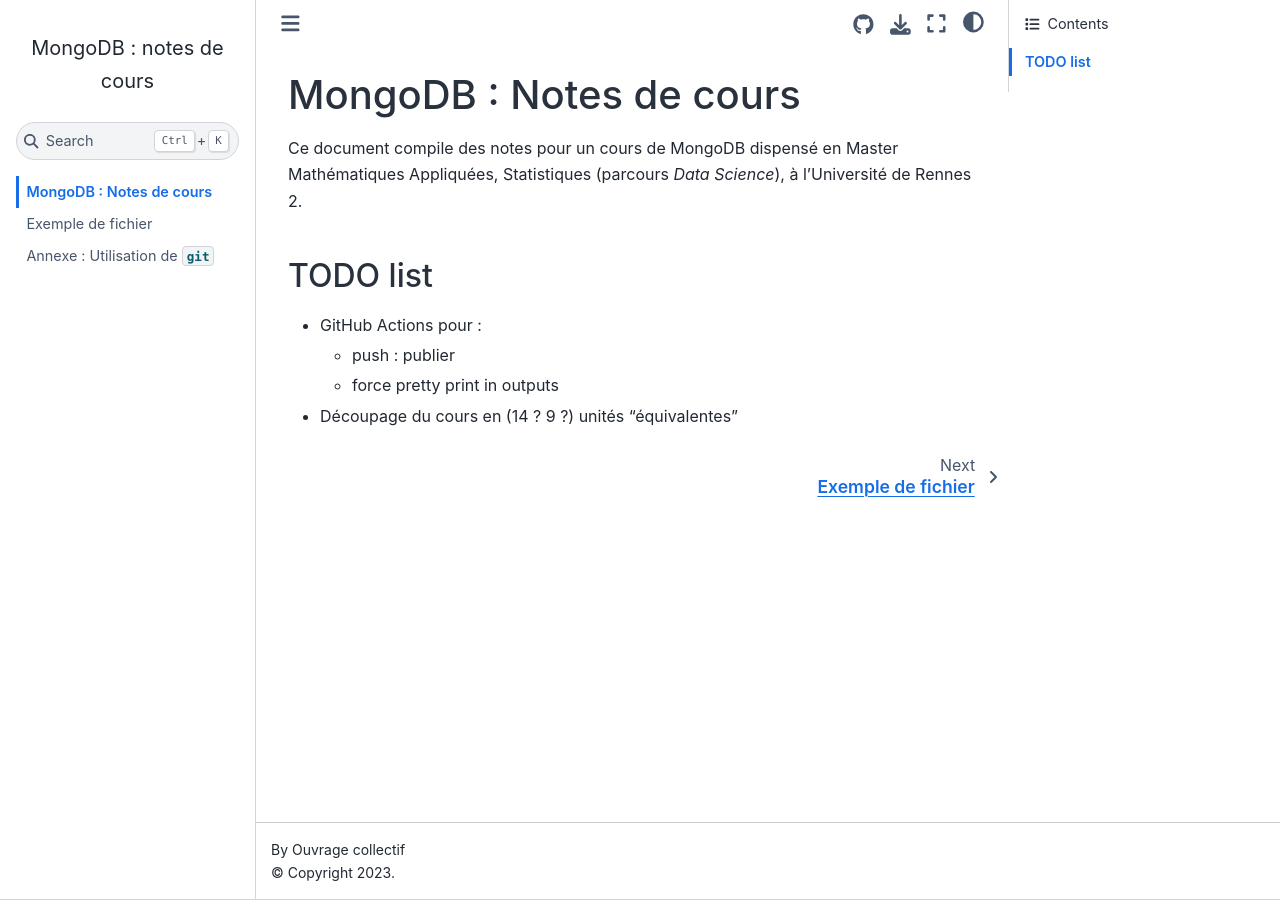
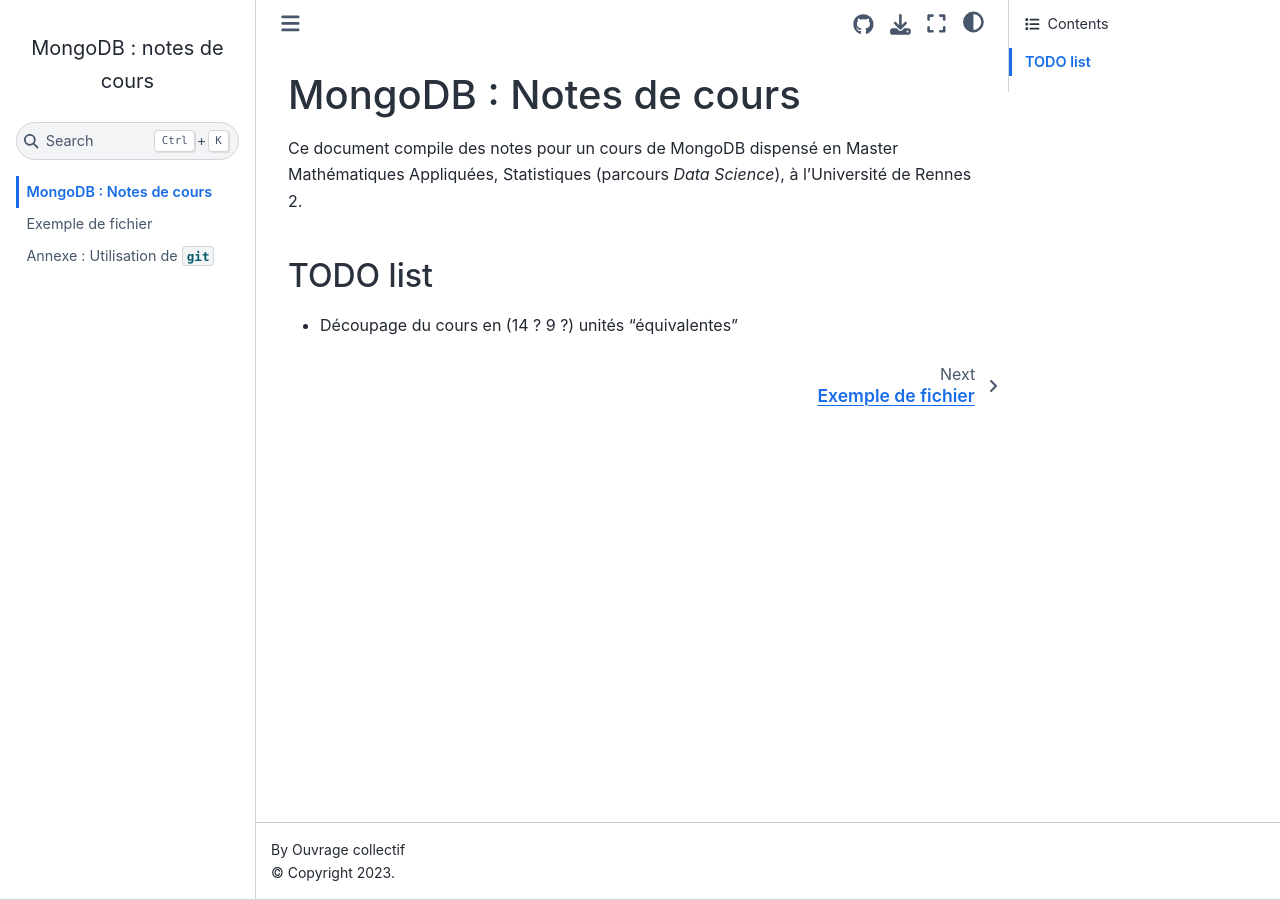
Before and after one commit to rtavenar/mongo_book, a Jupyter Book: the page built from content/intro.md, in a window 1280 px wide. Built offline with Jupyter Book 1.0.4 settings and Sphinx 7.4.7 and the Sphinx Book theme 1.1.4, drawn with Linux system fonts in a browser that asks for light colours.

Commit message:
push to gh pages

```diff
--- a/content/intro.md
+++ b/content/intro.md
@@ -6,7 +6,4 @@
 
 ## TODO list
 
-* GitHub Actions pour :
-    * push : publier
-    * force pretty print in outputs
 * Découpage du cours en (14 ? 9 ?) unités "équivalentes"
```
Also changed, not shown: 1 other file.
